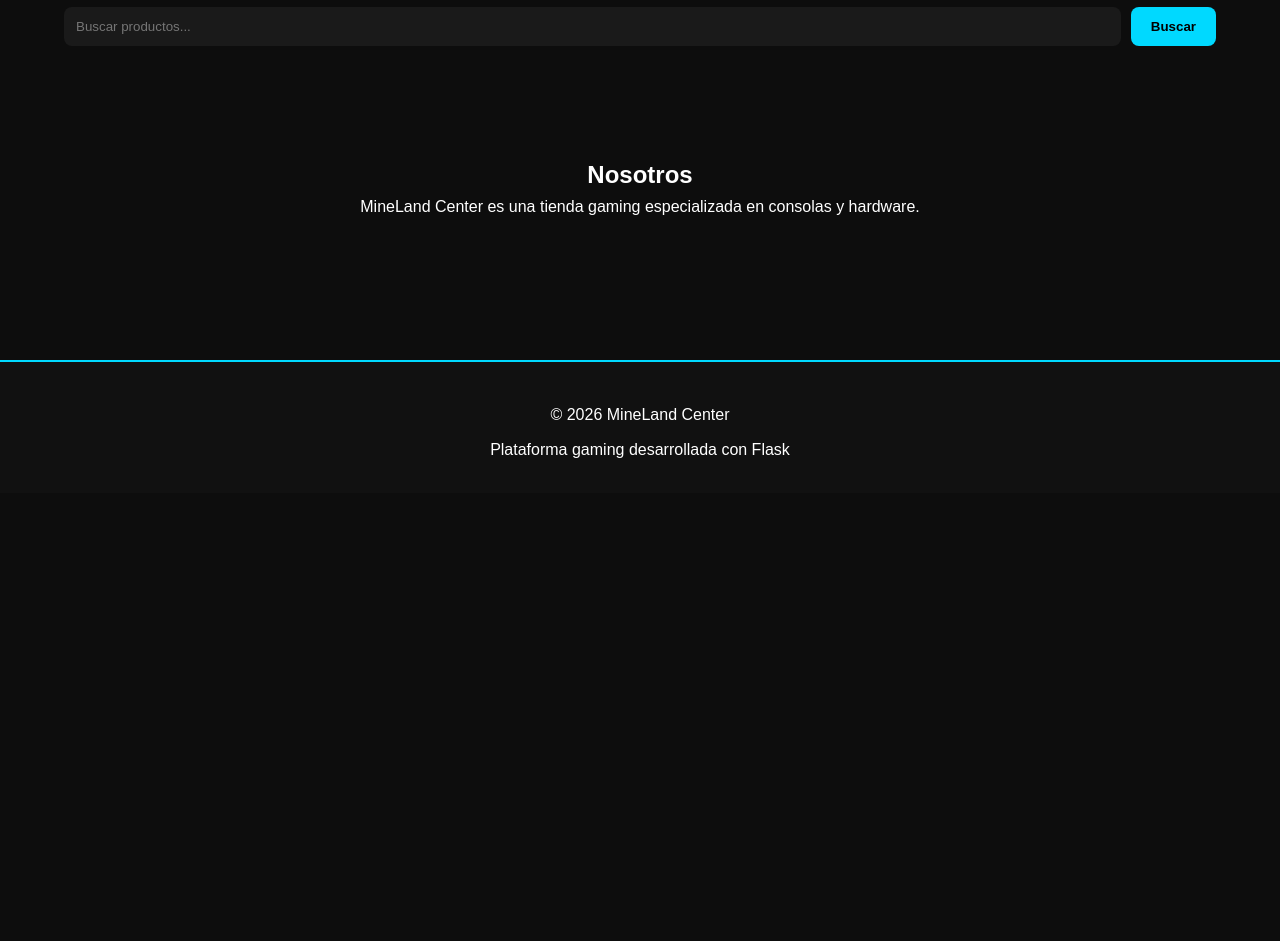
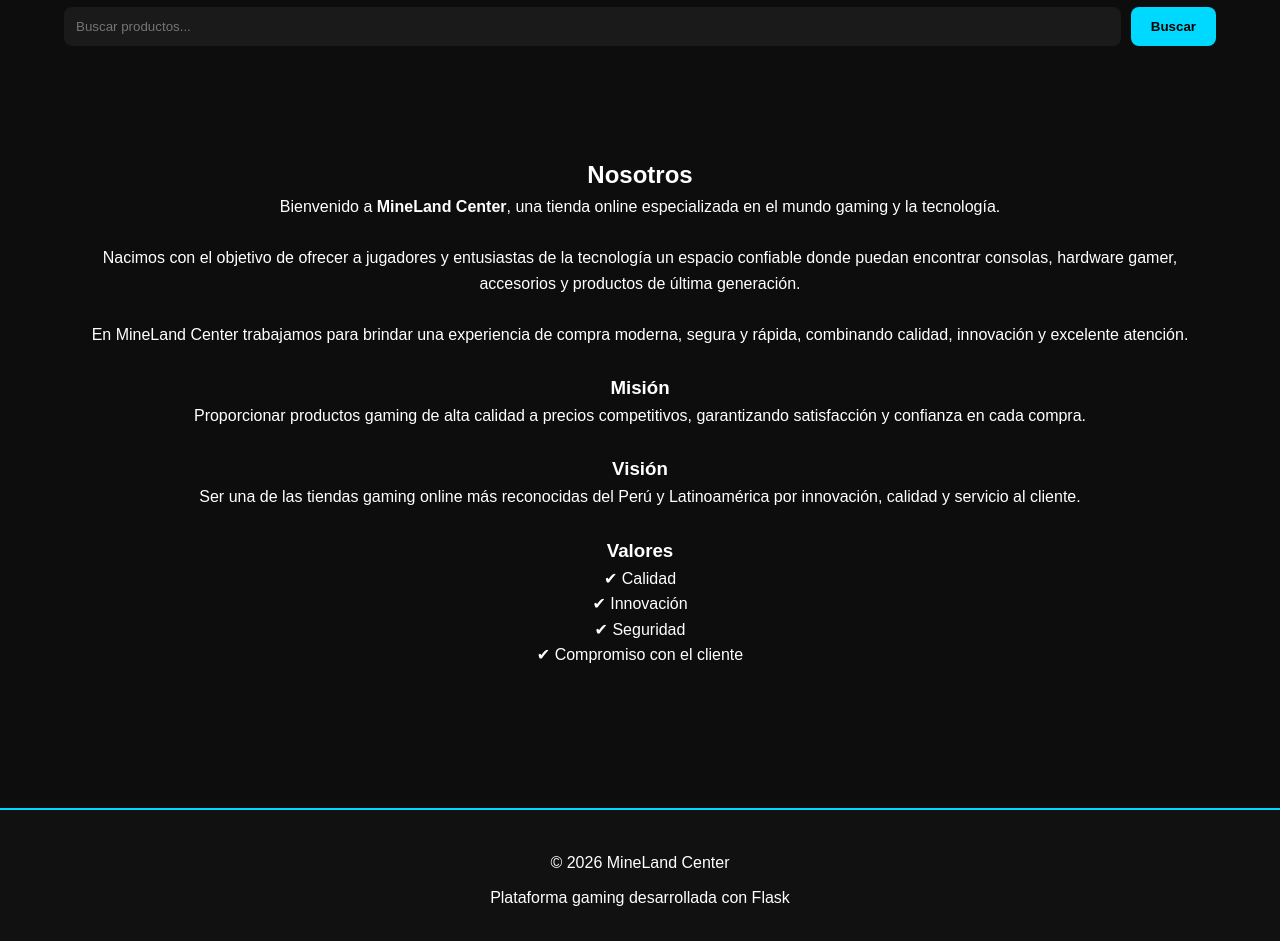
Before and after one commit to TheDark-15/Proyecto_MineLand, a Flask app: page /about in a window 1280 px wide. Shown: the part 157-1098 px from the top of the page. Before the commit the page ends 615 px from the top, so only its background shows below. Run offline with Flask 3, Linux system fonts and the light colour scheme.

Commit message:
Update about.html

```diff
--- a/templates/about.html
+++ b/templates/about.html
@@ -7,8 +7,57 @@
     <h2>Nosotros</h2>
 
     <p>
-        MineLand Center es una tienda gaming
-        especializada en consolas y hardware.
+        Bienvenido a <strong>MineLand Center</strong>,
+        una tienda online especializada en el mundo gaming
+        y la tecnología.
+    </p>
+
+    <br>
+
+    <p>
+        Nacimos con el objetivo de ofrecer a jugadores
+        y entusiastas de la tecnología un espacio confiable
+        donde puedan encontrar consolas, hardware gamer,
+        accesorios y productos de última generación.
+    </p>
+
+    <br>
+
+    <p>
+        En MineLand Center trabajamos para brindar una
+        experiencia de compra moderna, segura y rápida,
+        combinando calidad, innovación y excelente atención.
+    </p>
+
+    <br>
+
+    <h3>Misión</h3>
+
+    <p>
+        Proporcionar productos gaming de alta calidad
+        a precios competitivos, garantizando satisfacción
+        y confianza en cada compra.
+    </p>
+
+    <br>
+
+    <h3>Visión</h3>
+
+    <p>
+        Ser una de las tiendas gaming online más reconocidas
+        del Perú y Latinoamérica por innovación, calidad y
+        servicio al cliente.
+    </p>
+
+    <br>
+
+    <h3>Valores</h3>
+
+    <p>
+        ✔ Calidad <br>
+        ✔ Innovación <br>
+        ✔ Seguridad <br>
+        ✔ Compromiso con el cliente
     </p>
 
 </div>
```
